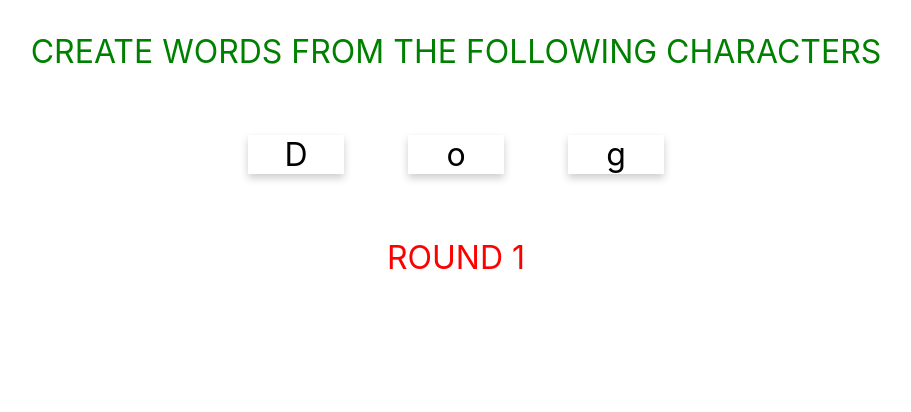
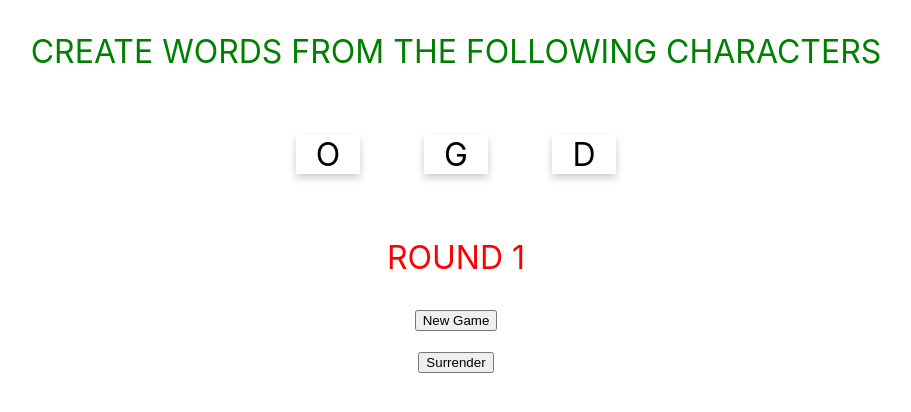
Before and after one commit to poramet260241/card-game, a React (Create React App) app: page / in a window 1280 px wide. Shown: the top 412 px of the page, without its empty margins (184-1095 px from the left). Built offline with nearby package versions, Linux system fonts and the light colour scheme.

Commit message:
design game window

```diff
--- a/src/App.css
+++ b/src/App.css
@@ -24,7 +24,7 @@
 .card {
   display: inline-block;
   text-align: center;
-  width: 3em;
+  width: 2em;
   font-size: 2em;
   box-shadow: 0 4px 8px 0 rgba(0,0,0,0.2);
   margin: 1em;
--- a/src/App.js
+++ b/src/App.js
@@ -2,15 +2,27 @@ import React, { Component } from 'react';
 import './App.css';
 import WordCard from "./WordCard";
 
-const word = ["Dog", "Apple", "Computer", "Congratulations"];
+const word = ["Dog", "Apple", "Computer", "Power"];
 class App extends Component {
+
+  reload = () => {
+    window.location.reload(false);
+  }
+
   render() {
 
     return (
     <div className = 'App'>
         <p className = 'Description'>CREATE WORDS FROM THE FOLLOWING CHARACTERS</p>
         <WordCard value={word[Math.floor((Math.random() * 4))]}/>
-        <p className = 'Status'>ROUND 1</p>
+        <p className = 'Status' id = 'roundBar'>ROUND 1</p>
+        <p className = 'Status' id = 'statusBar'></p>
+        <button id = 'newgameBtn' onClick = {this.reload}>New Game</button>
+        <br></br>
+        <br></br>
+        <button id = 'surrenderBtn'>Surrender</button>
+        <p className = 'Status' id = 'answerBar'></p>
+
     </div>
     );
    }
--- a/src/CharacterCard.js
+++ b/src/CharacterCard.js
@@ -24,9 +24,9 @@ export default class CharacterCard extends Component {
     render(){
     let className = `card ${this.state.active ? 'activeCard': ''}`
     return (
-    <div className={className} onClick={this.activate}>
-    {this.props.value}
-    </div>
+        <div className={className} onClick={this.activate}>
+            {this.props.value}
+        </div>
     )
     }
 }
--- a/src/WordCard.js
+++ b/src/WordCard.js
@@ -7,6 +7,7 @@ import _ from 'lodash';
 const prepareStateFromWord = (given_word) => {
     let word = given_word.toUpperCase()
     let chars = _.shuffle(Array.from(word))
+    console.log({word})
     return {
         word,
         chars,
@@ -26,20 +27,26 @@ export default class WordCard extends Component {
     activationHandler = (c) => {
             let guess = [...this.state.guess, c]
             this.setState({guess})
-        if(guess.length == this.state.chars.length){
+            if(guess.length == this.state.chars.length && this.state.attempt < 5){
                 if(guess.join('').toString() == this.state.word){
                     this.setState({guess: [], completed: true})
-        }else{
+                }
+                else{
                     this.setState({guess: [], attempt: this.state.attempt + 1})
                 }
             }
+
+    }
+
+    showAnswer = () => {
+        document.getElementById('answerBar').innerHTML = `Answer is ${this.state.word}`
     }
 
 
 render() {
  return (
     <div>
-{ Array.from(this.props.value).map((c, i) => <CharacterCard value={c} key={i} activationHandler={this.activationHandler}/>) }
+        { Array.from(this.state.chars.join('').toString()).map((c, i) => <CharacterCard value={c} key={i} activationHandler={this.activationHandler} {...this.state}/>)}
     </div>
  );
  }
```
Lines whose indentation alone changed are shown as unchanged.
